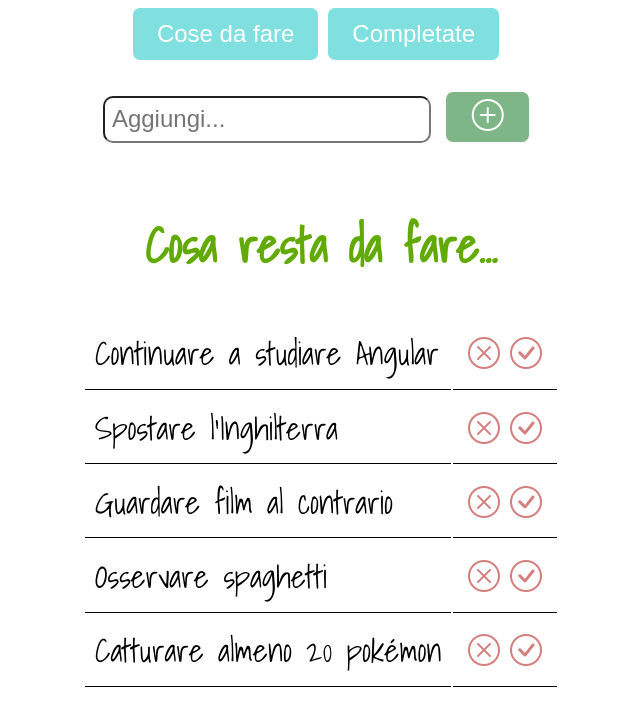
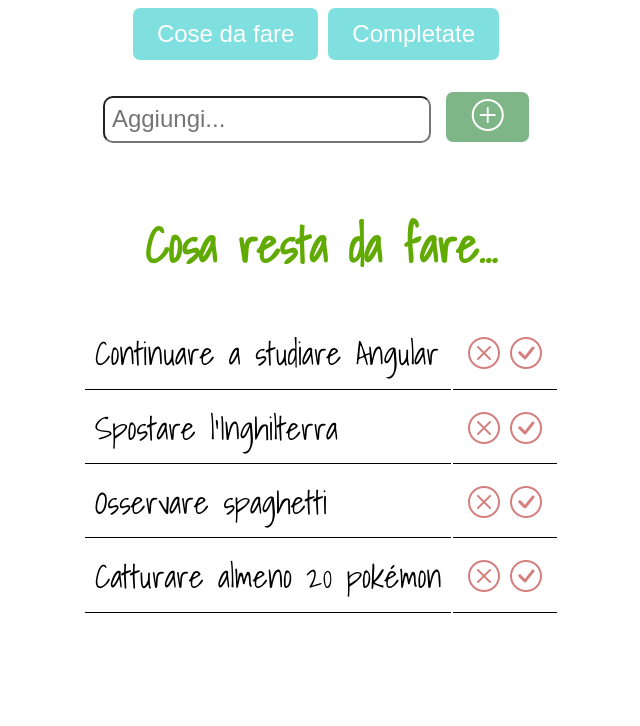
Before and after one commit to VSalzano/fs0223, an Angular app in the folder m3/s2/g5/progettoG5/: page / in a window 1280 px wide. Shown: the top 726 px of the page, without its empty margins (319-959 px from the left). Built offline with nearby package versions, Linux system fonts and the light colour scheme; data requests are answered from the project's data file.

Commit message:
bloccato l'invio di todo vuoto

```diff
--- a/m3/s2/g5/progettoG5/db.json
+++ b/m3/s2/g5/progettoG5/db.json
@@ -22,18 +22,8 @@
     },
     {
       "completed": false,
-      "body": "Guardare film al contrario",
-      "id": 8
-    },
-    {
-      "completed": false,
       "body": "Osservare spaghetti",
       "id": 9
-    },
-    {
-      "completed": true,
-      "body": "Cantare nel comune di Atripalda (AV)",
-      "id": 10
     },
     {
       "completed": false,
--- a/m3/s2/g5/progettoG5/src/app/Components/form/form.component.ts
+++ b/m3/s2/g5/progettoG5/src/app/Components/form/form.component.ts
@@ -5,17 +5,17 @@ import { TodosService } from 'src/app/todos.service';
 @Component({
   selector: 'app-form',
   templateUrl: './form.component.html',
-  styleUrls: ['./form.component.scss']
+  styleUrls: ['./form.component.scss'],
 })
 export class FormComponent {
+  constructor(private todosSvc: TodosService) {}
 
+  todo: Todo = new Todo('', false);
 
-  constructor(private todosSvc: TodosService){}
-
-  todo:Todo = new Todo('', false);
-
-  create(){
-    this.todosSvc.addTodo(this.todo);
-    window.location.reload()
+  create() {
+    if (this.todo.body.length > 0) {
+      this.todosSvc.addTodo(this.todo);
+      window.location.reload();
+    }
   }
 }
```
